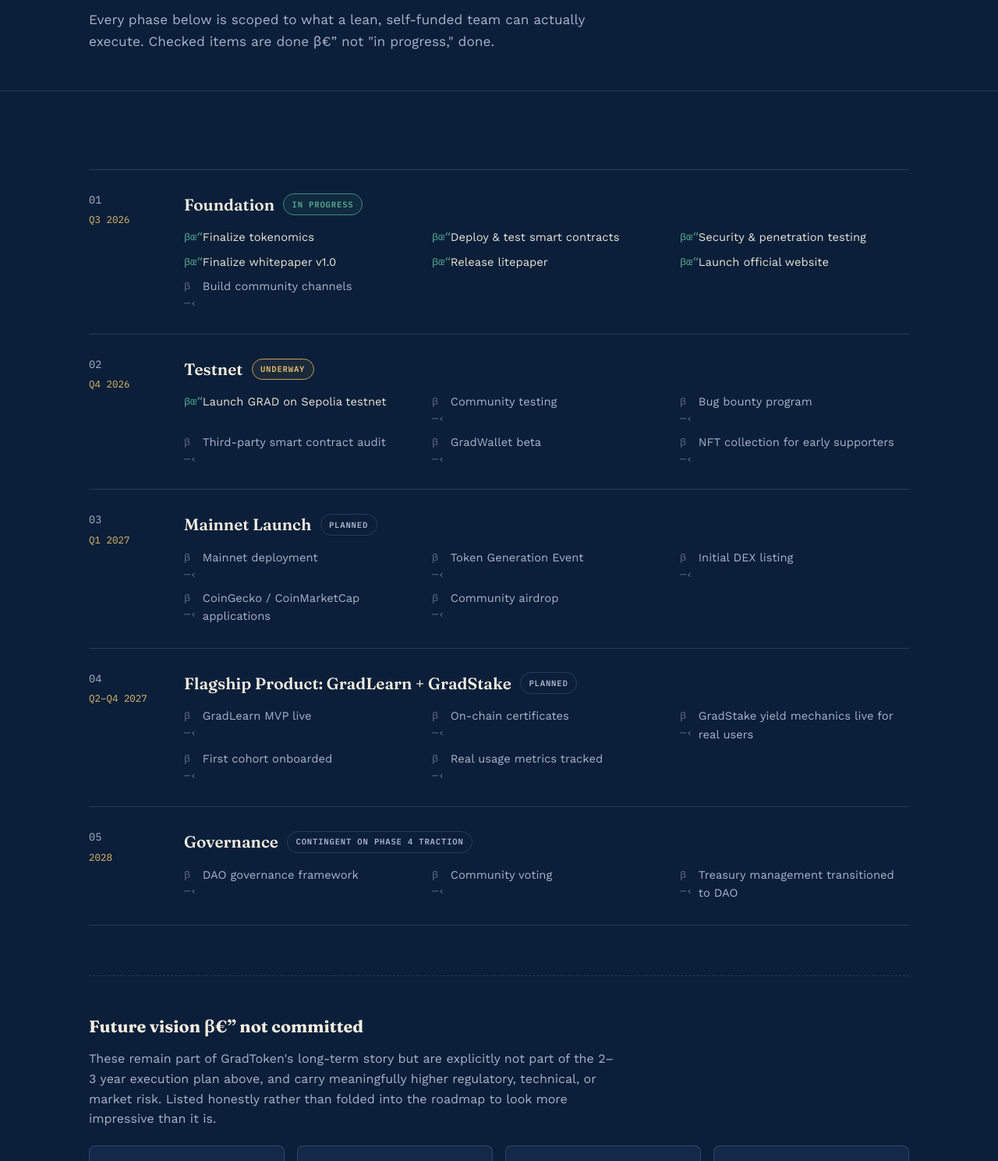
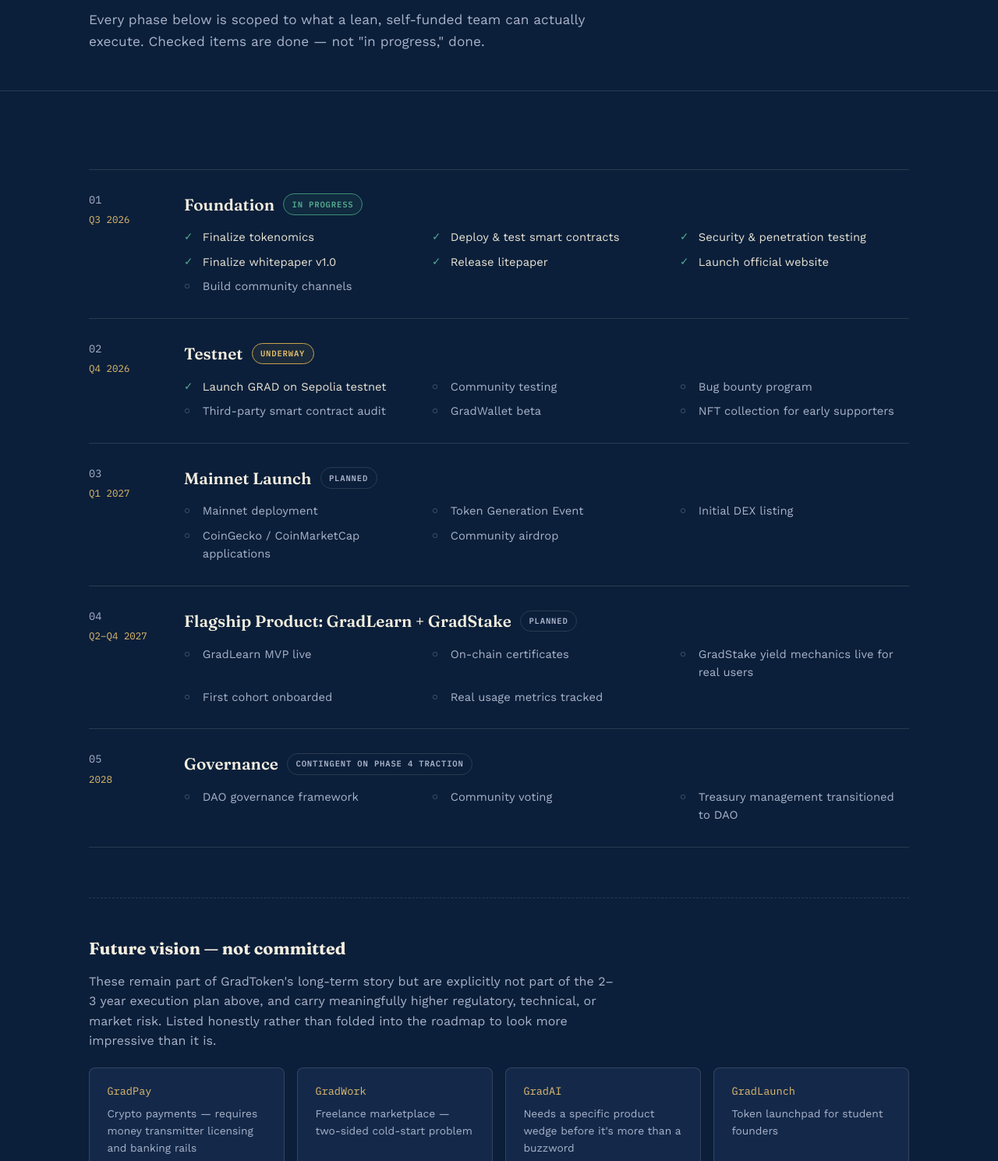
Before and after one commit to Lightyear399/gradtoken-website, a website: page roadmap.html in a window 1280 px wide. Shown: the part 311-1800 px from the top of the page at 78% size. Drawn offline with Linux system fonts and the light colour scheme.

Commit message:
Fix mojibake em-dash encoding across all pages; scrub real secrets from .env.example

```diff
--- a/roadmap.html
+++ b/roadmap.html
@@ -3,7 +3,7 @@
 <head>
 <meta charset="UTF-8">
 <meta name="viewport" content="width=device-width, initial-scale=1.0">
-<title>Roadmap β€” GradToken</title>
+<title>Roadmap — GradToken</title>
 <meta name="description" content="GradToken's realistic 2-3 year roadmap: what's done, what's next, and what's honestly not committed yet.">
 <meta http-equiv="Content-Security-Policy" content="default-src 'self'; script-src 'self'; style-src 'self'; font-src 'self'; img-src 'self' data:; connect-src 'self'; object-src 'none'; base-uri 'self'; form-action 'self'">
 <meta name="referrer" content="strict-origin-when-cross-origin">
@@ -43,7 +43,7 @@
     <div class="wrap">
       <span class="page-eyebrow">Where this actually stands</span>
       <h1>A realistic 2&ndash;3 year plan, not a whitepaper fantasy.</h1>
-      <p class="lede">Every phase below is scoped to what a lean, self-funded team can actually execute. Checked items are done β€” not "in progress," done.</p>
+      <p class="lede">Every phase below is scoped to what a lean, self-funded team can actually execute. Checked items are done — not "in progress," done.</p>
     </div>
   </header>
 
@@ -55,13 +55,13 @@
           <div class="phase-body">
             <h3>Foundation <span class="status-pill active">In progress</span></h3>
             <ul class="phase-items">
-              <li class="done"><span class="mark">βœ“</span>Finalize tokenomics</li>
-              <li class="done"><span class="mark">βœ“</span>Deploy &amp; test smart contracts</li>
-              <li class="done"><span class="mark">βœ“</span>Security &amp; penetration testing</li>
-              <li class="done"><span class="mark">βœ“</span>Finalize whitepaper v1.0</li>
-              <li class="done"><span class="mark">βœ“</span>Release litepaper</li>
-              <li class="done"><span class="mark">βœ“</span>Launch official website</li>
-              <li><span class="mark">β—‹</span>Build community channels</li>
+              <li class="done"><span class="mark">✓</span>Finalize tokenomics</li>
+              <li class="done"><span class="mark">✓</span>Deploy &amp; test smart contracts</li>
+              <li class="done"><span class="mark">✓</span>Security &amp; penetration testing</li>
+              <li class="done"><span class="mark">✓</span>Finalize whitepaper v1.0</li>
+              <li class="done"><span class="mark">✓</span>Release litepaper</li>
+              <li class="done"><span class="mark">✓</span>Launch official website</li>
+              <li><span class="mark">○</span>Build community channels</li>
             </ul>
           </div>
         </div>
@@ -71,12 +71,12 @@
           <div class="phase-body">
             <h3>Testnet <span class="status-pill next">Underway</span></h3>
             <ul class="phase-items">
-              <li class="done"><span class="mark">βœ“</span>Launch GRAD on Sepolia testnet</li>
-              <li><span class="mark">β—‹</span>Community testing</li>
-              <li><span class="mark">β—‹</span>Bug bounty program</li>
-              <li><span class="mark">β—‹</span>Third-party smart contract audit</li>
-              <li><span class="mark">β—‹</span>GradWallet beta</li>
-              <li><span class="mark">β—‹</span>NFT collection for early supporters</li>
+              <li class="done"><span class="mark">✓</span>Launch GRAD on Sepolia testnet</li>
+              <li><span class="mark">○</span>Community testing</li>
+              <li><span class="mark">○</span>Bug bounty program</li>
+              <li><span class="mark">○</span>Third-party smart contract audit</li>
+              <li><span class="mark">○</span>GradWallet beta</li>
+              <li><span class="mark">○</span>NFT collection for early supporters</li>
             </ul>
           </div>
         </div>
@@ -86,11 +86,11 @@
           <div class="phase-body">
             <h3>Mainnet Launch <span class="status-pill later">Planned</span></h3>
             <ul class="phase-items">
-              <li><span class="mark">β—‹</span>Mainnet deployment</li>
-              <li><span class="mark">β—‹</span>Token Generation Event</li>
-              <li><span class="mark">β—‹</span>Initial DEX listing</li>
-              <li><span class="mark">β—‹</span>CoinGecko / CoinMarketCap applications</li>
-              <li><span class="mark">β—‹</span>Community airdrop</li>
+              <li><span class="mark">○</span>Mainnet deployment</li>
+              <li><span class="mark">○</span>Token Generation Event</li>
+              <li><span class="mark">○</span>Initial DEX listing</li>
+              <li><span class="mark">○</span>CoinGecko / CoinMarketCap applications</li>
+              <li><span class="mark">○</span>Community airdrop</li>
             </ul>
           </div>
         </div>
@@ -100,11 +100,11 @@
           <div class="phase-body">
             <h3>Flagship Product: GradLearn + GradStake <span class="status-pill later">Planned</span></h3>
             <ul class="phase-items">
-              <li><span class="mark">β—‹</span>GradLearn MVP live</li>
-              <li><span class="mark">β—‹</span>On-chain certificates</li>
-              <li><span class="mark">β—‹</span>GradStake yield mechanics live for real users</li>
-              <li><span class="mark">β—‹</span>First cohort onboarded</li>
-              <li><span class="mark">β—‹</span>Real usage metrics tracked</li>
+              <li><span class="mark">○</span>GradLearn MVP live</li>
+              <li><span class="mark">○</span>On-chain certificates</li>
+              <li><span class="mark">○</span>GradStake yield mechanics live for real users</li>
+              <li><span class="mark">○</span>First cohort onboarded</li>
+              <li><span class="mark">○</span>Real usage metrics tracked</li>
             </ul>
           </div>
         </div>
@@ -114,23 +114,23 @@
           <div class="phase-body">
             <h3>Governance <span class="status-pill later">Contingent on Phase 4 traction</span></h3>
             <ul class="phase-items">
-              <li><span class="mark">β—‹</span>DAO governance framework</li>
-              <li><span class="mark">β—‹</span>Community voting</li>
-              <li><span class="mark">β—‹</span>Treasury management transitioned to DAO</li>
+              <li><span class="mark">○</span>DAO governance framework</li>
+              <li><span class="mark">○</span>Community voting</li>
+              <li><span class="mark">○</span>Treasury management transitioned to DAO</li>
             </ul>
           </div>
         </div>
       </div>
 
       <div class="future-vision reveal">
-        <h3>Future vision β€” not committed</h3>
+        <h3>Future vision — not committed</h3>
         <p>These remain part of GradToken's long-term story but are explicitly not part of the 2&ndash;3 year execution plan above, and carry meaningfully higher regulatory, technical, or market risk. Listed honestly rather than folded into the roadmap to look more impressive than it is.</p>
         <div class="future-grid">
-          <div class="future-item"><div class="name">GradPay</div><div class="risk">Crypto payments β€” requires money transmitter licensing and banking rails</div></div>
-          <div class="future-item"><div class="name">GradWork</div><div class="risk">Freelance marketplace β€” two-sided cold-start problem</div></div>
+          <div class="future-item"><div class="name">GradPay</div><div class="risk">Crypto payments — requires money transmitter licensing and banking rails</div></div>
+          <div class="future-item"><div class="name">GradWork</div><div class="risk">Freelance marketplace — two-sided cold-start problem</div></div>
           <div class="future-item"><div class="name">GradAI</div><div class="risk">Needs a specific product wedge before it's more than a buzzword</div></div>
           <div class="future-item"><div class="name">GradLaunch</div><div class="risk">Token launchpad for student founders</div></div>
-          <div class="future-item"><div class="name">GradChain</div><div class="risk">Native Layer-1/Layer-2 blockchain β€” a multi-year undertaking on its own</div></div>
+          <div class="future-item"><div class="name">GradChain</div><div class="risk">Native Layer-1/Layer-2 blockchain — a multi-year undertaking on its own</div></div>
           <div class="future-item"><div class="name">Ecosystem expansion</div><div class="risk">Cross-chain bridging, lending/borrowing, yield farming, mobile apps, institutional partnerships</div></div>
         </div>
       </div>
@@ -169,7 +169,7 @@
     </div>
     <div class="footer-bottom">
       <p class="disclaimer">Sepolia is a public test network. GRAD shown on this page has no monetary value and cannot be bought or sold. Nothing here is financial advice or an offer to sell securities.</p>
-      <span class="copyright">Β© 2026 GradToken</span>
+      <span class="copyright">© 2026 GradToken</span>
     </div>
   </div>
 </footer>
```
Also changed, not shown: community.html (+5 -5 lines), how-it-works.html (+11 -11 lines), index.html (+8 -8 lines), security.html (+12 -12 lines), tokenomics.html (+10 -10 lines), 1 other file.
